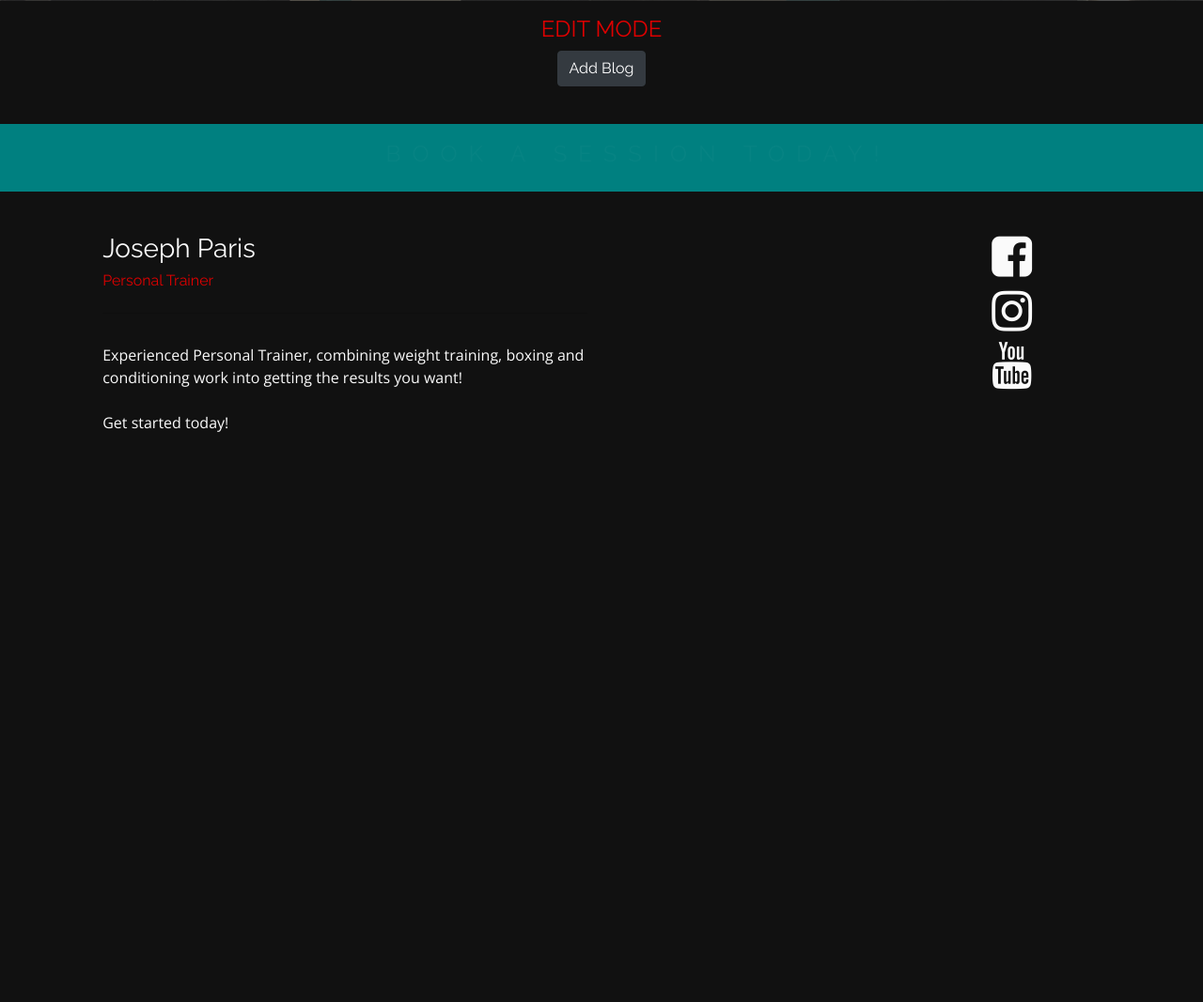
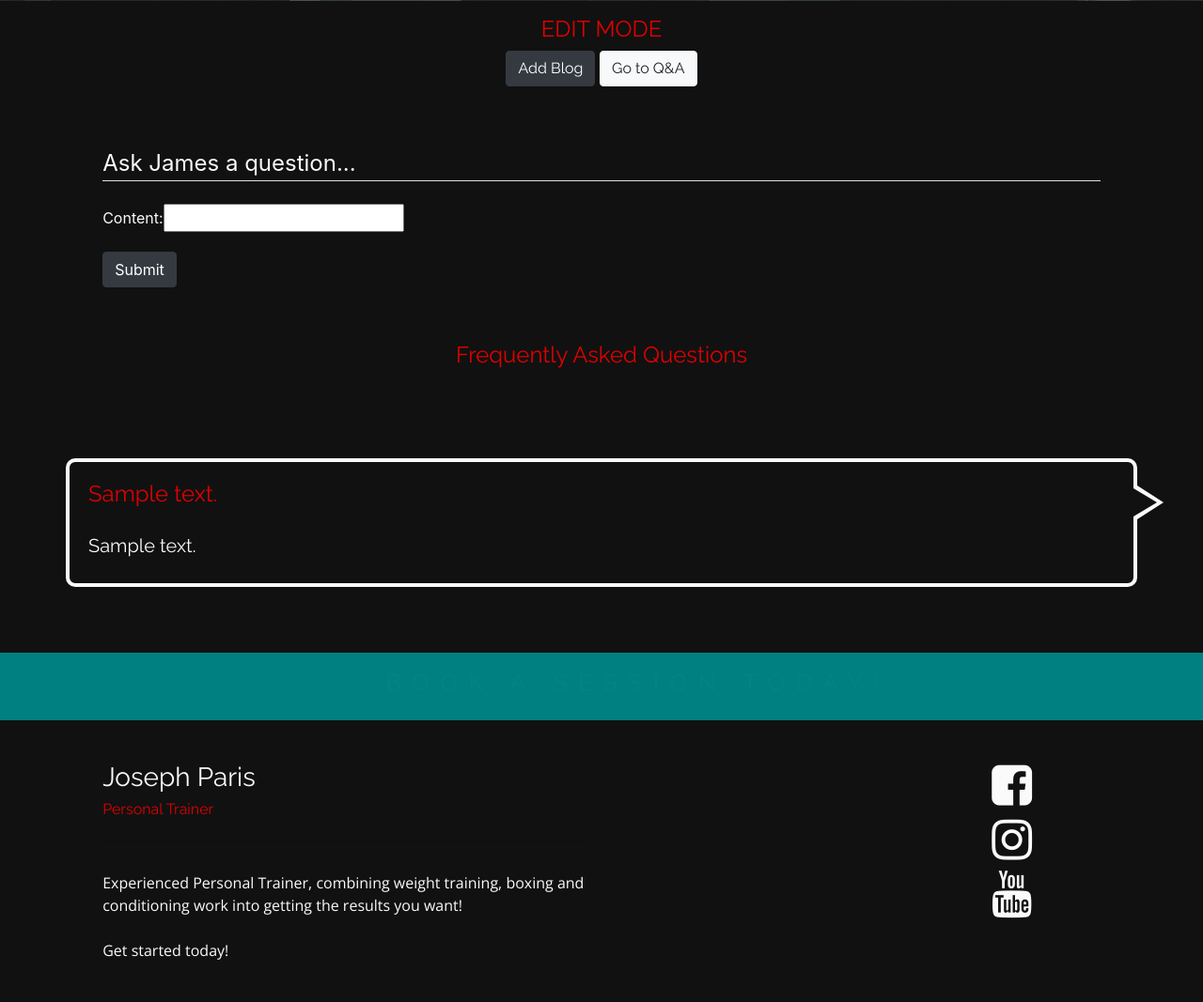
Before and after one commit to jamesgreen21/jpt-app, a Django app: page /health-and-wellbeing-blog/ in a window 1280 px wide. Shown: the part 599-1666 px from the top of the page at 94% size. Before the commit the page ends 1059 px from the top, so only its background shows below. Run offline with Django 3.2, Linux system fonts and the light colour scheme; a user stored in the database is signed in; tables that the repository leaves empty hold one stand-in row (values such as "Sample post"); data that the repository does not hold is empty; some libraries are stand-ins or nearby versions.

Commit message:
Healthy Blog; created Q&A model & signals, created Q&A views, templates and styling. Wired up Q&A form

```diff
--- a/health_blog/__init__.py
+++ b/health_blog/__init__.py
@@ -0,0 +1 @@
+default_app_config = 'health_blog.apps.HealthBlogConfig'
--- a/health_blog/admin.py
+++ b/health_blog/admin.py
@@ -1,5 +1,5 @@
 from django.contrib import admin
-from .models import Blog
+from .models import Blog, Question, Answer
 
 
-admin.site.register(Blog)
+admin.site.register([Blog, Question, Answer])
--- a/health_blog/apps.py
+++ b/health_blog/apps.py
@@ -3,3 +3,6 @@ from django.apps import AppConfig
 
 class HealthBlogConfig(AppConfig):
     name = 'health_blog'
+
+    def ready(self):
+        import health_blog.signals
--- a/health_blog/forms.py
+++ b/health_blog/forms.py
@@ -1,8 +1,20 @@
 from django import forms
-from .models import Blog
+from .models import Blog, Question, Answer
 
 
 class BlogPostForm(forms.ModelForm):
     class Meta:
         model = Blog
         fields = ('title', 'headline', 'image', 'content', 'content_image', 'instructions')
+
+
+class QuestionForm(forms.ModelForm):
+    class Meta:
+        model = Question
+        fields = ('content',)
+
+
+class AnswerForm(forms.ModelForm):
+    class Meta:
+        model = Answer
+        fields = ('content', 'star_question')
--- a/health_blog/models.py
+++ b/health_blog/models.py
@@ -1,11 +1,11 @@
 from django.db import models
 from django.utils import timezone
+from django.contrib.auth.models import User
 
 
 class Blog(models.Model):
     """
     A single Blog post for the Health & Wellbeing Blogs section
-    Creates a slug of the title for navigation
     """
     title = models.CharField(max_length=50, unique=True)
     headline = models.CharField(max_length=200)
@@ -18,3 +18,39 @@ class Blog(models.Model):
 
     def __str__(self):
         return self.title
+
+
+class Question(models.Model):
+    """
+    A single Question post for the Health & Wellbeing Blogs section
+    Allows customers to post questions
+    """
+    content = models.CharField(max_length=200)
+    created_date = models.DateTimeField(auto_now_add=True)
+    user = models.ForeignKey(User, on_delete=models.CASCADE)
+
+    def __str__(self):
+        return self.content
+
+    def save_model(self, request, instance, form, change):
+        user = request.user
+        instance = form.save(commit=False)
+        instance.user = user
+        instance.save()
+        form.save_m2m()
+        return instance
+
+
+class Answer(models.Model):
+    """
+    A single Answer post for the Health & Wellbeing Blogs section
+    Allows admin to post answers
+    """
+    content = models.CharField(max_length=200, default='Awaiting Response')
+    created_date = models.DateTimeField(null=True)
+    user = models.ForeignKey(User, on_delete=models.CASCADE)
+    question = models.OneToOneField(Question, on_delete=models.CASCADE)
+    star_question = models.BooleanField(default=False)
+
+    def __str__(self):
+        return self.content
--- a/health_blog/templates/blog_list.html
+++ b/health_blog/templates/blog_list.html
@@ -1,21 +1,24 @@
-{% extends 'base.html' %} {% load static %} {% block content %}
+{% extends 'base.html' %} {% load static %}{% load bootstrap_tags %} {% block content %}
 
+<!--Header and Image-->
 <div class="parallax" style="background-image: url({% static 'img/jpt-squat-training.jpg' %}">
     <div class="text-center bg-jpt-darkimage jpt-blog-img">
         <h1 class="text-jpt-white">Health & Wellbeing Blog</h1>
     </div>
 </div>
 
-
+<!--Admin log-in, edit mode-->
 {% if request.user.is_superuser %}
 <div class="row">
     <div class="col-12 bg-jpt-black text-center py-3">
         <h4 class="text-jpt-red">EDIT MODE</h4>
         <a class="btn btn-dark" href="{% url 'new-blog' %}" role="button">Add Blog</a>
+        <a class="btn btn-light" href="{% url 'blog_questions' 0 %}" role="button">Go to Q&A</a>
     </div>
 </div>
 {% endif %}
 
+<!--Blog post cards-->
 <div class="row pt-4 bg-jpt-black text-jpt-white">
     {% for blog in blogs %}
     <div class="col-12 col-md-4 jpt-blog-card">
@@ -24,8 +27,7 @@
         </div>
         <h4 class="py-4">{{ blog.title }}</h4>
         <p class="py-2">{{ blog.headline }}</p>
-        <a class="py-2 jpt-blog-link" href="{% url 'view-blog' blog.id %}">SEE MORE</a>
-        {% if request.user.is_superuser %}
+        <a class="py-2 jpt-blog-link" href="{% url 'view-blog' blog.id %}">SEE MORE</a> {% if request.user.is_superuser %}
         <div class="text-center py-2">
             <a class="btn btn-danger" href="{% url 'delete-blog' blog.id %}" role="button">Delete</a>
             <a class="btn btn-dark" href="{% url 'edit-blog' blog.id %}" role="button">Edit</a>
@@ -35,5 +37,39 @@
     {% endfor %}
 </div>
 
+<!--Ask a question-->
+<div class="row py-4 bg-jpt-black">
+    <div class="col-10 offset-1">
+        <form class="text-jpt-white" method="POST">
+            {% csrf_token %}
+            <fieldset class="form-group">
+                <legend class="border-bottom mb-4">Ask James a question...</legend>
+                {{ question_form|as_bootstrap }}
+            </fieldset>
+            <div class="form-group">
+                <button type="submit" class="btn btn-dark">Submit</button>
+            </div>
+        </form>
+    </div>
+</div>
+
+<!--Q&A Banner-->
+<div class="row bg-jpt-black">
+    <div class="col-12">
+        <h2 class="jpt-banner text-jpt-red">Frequently Asked Questions</h2>
+    </div>
+</div>
+
+<!--Q&A - starred questions-->
+<div class="bg-jpt-black">
+    <div class="text-jpt-white jpt-testimonial">
+        {% for answer in star_answers %}
+        <div class="speech-bubble">
+            <h4 class="text-jpt-red">{{ answer.question.content }}</h4>
+            <h5>{{ answer.content }}</h5>
+        </div>
+        {% endfor %}
+    </div>
+</div>
 
 {% endblock content %}
--- a/health_blog/urls.py
+++ b/health_blog/urls.py
@@ -4,6 +4,8 @@ from .views import (
                     blog_detail,
                     create_or_edit_blog,
                     delete_blog,
+                    create_or_edit_answers,
+                    delete_question
                    )
 
 
@@ -13,4 +15,6 @@ urlpatterns = [
     path('new/', create_or_edit_blog, name='new-blog'),
     path('edit/<int:pk>/', create_or_edit_blog, name='edit-blog'),
     path('delete/<int:pk>/', delete_blog, name='delete-blog'),
+    path('questions/<int:pk>/', create_or_edit_answers, name='blog_questions'),
+    path('questions/delete/<int:pk>/', delete_question, name='delete_question'),
 ]
--- a/health_blog/views.py
+++ b/health_blog/views.py
@@ -1,7 +1,9 @@
 from django.shortcuts import render, redirect, get_object_or_404
+from django.contrib import messages
 from django.utils import timezone
-from .models import Blog
-from .forms import BlogPostForm
+from .models import Blog, Answer
+from .forms import BlogPostForm, QuestionForm, AnswerForm
+from accounts.models import Profile
 
 
 def get_blogs(request):
@@ -10,10 +12,24 @@ def get_blogs(request):
     blog_detail.html Or return a 404 error if the post is not found
     """
     blogs = Blog.objects.order_by('-created_date')
+    star_answers = Answer.objects.filter(star_question=True).order_by('-created_date')
+
+    if request.method == 'POST':
+        question_form = QuestionForm(request.POST)
+        if question_form.is_valid():
+            question_form.instance.user = request.user
+            question_form.save()
+            messages.success(request, 'Your question has been sent!')
+            return redirect('jpt-blogs')
+    else:
+        question_form = QuestionForm()
+
     context = {
         'title': 'Health & Wellbeing Blog',
         'nbar': 'blog',
-        'blogs': blogs
+        'blogs': blogs,
+        'question_form': question_form,
+        'star_answers': star_answers,
     }
 
     return render(request, "blog_list.html", context)
@@ -67,3 +83,38 @@ def delete_blog(request, pk):
     blog = get_object_or_404(Blog, pk=pk)
     blog.delete()
     return redirect(get_blogs)
+
+
+def create_or_edit_answers(request, pk=None):
+    """
+    Create a view that allows the admin to responde to the user questions
+    and edit previous responses. Admin can also star messages for Q&A section
+    """
+    all_answers = Answer.objects.order_by('-id')
+    answer = get_object_or_404(Answer, pk=pk) if pk else None
+    if request.method == "POST":
+        answer_form = AnswerForm(request.POST, instance=answer)
+        if answer_form.is_valid():
+            answer = answer_form.save()
+            return redirect(create_or_edit_answers, answer.pk)
+    else:
+        answer_form = AnswerForm(instance=answer)
+
+    context = {
+        'title': 'Health & Wellbeing Blog',
+        'nbar': 'blog',
+        'edit_answer': pk,
+        'answer_form': answer_form,
+        'all_answers': all_answers,
+    }
+
+    return render(request, 'answer_form.html', context)
+
+
+def delete_question(request, pk):
+    """
+    A view for deleting a question
+    """
+    answer = get_object_or_404(Answer, pk=pk) if pk else None
+    answer.delete()
+    return redirect(create_or_edit_answers, 0)
```
Also changed, not shown: health_blog/signals.py (added, +14 -0 lines), health_blog/templates/answer_form.html (added, +38 -0 lines), health_blog/migrations/0004_answer_question.py (added), health_blog/migrations/0005_answer_star_question.py (added).
